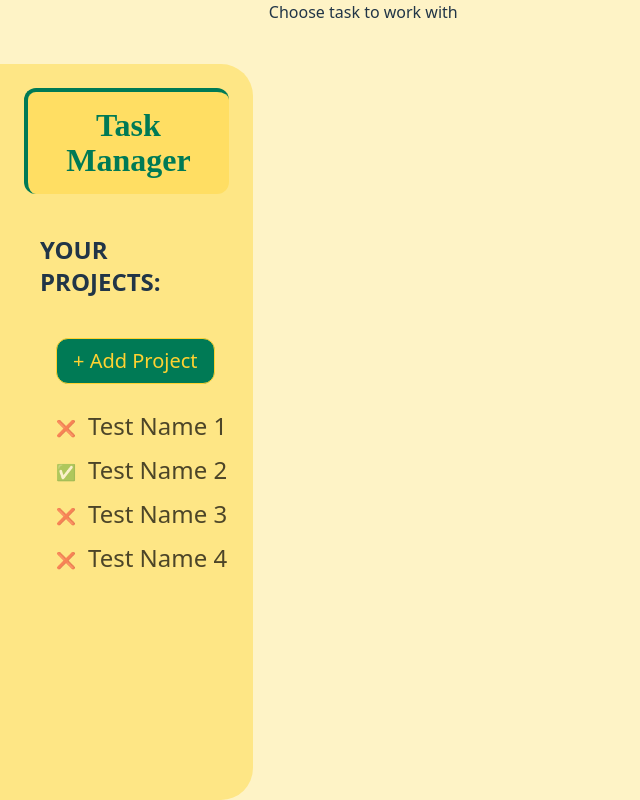
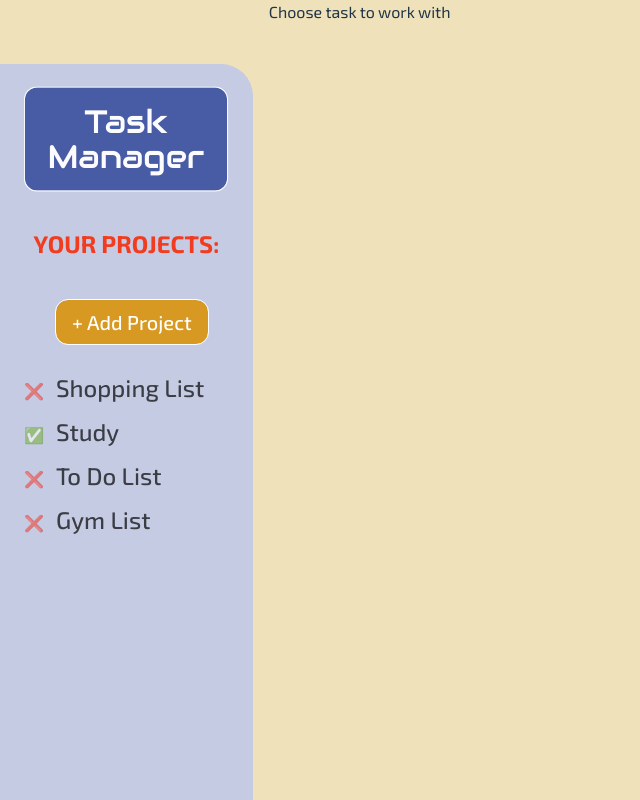
Before and after one commit to kornieiev/task-manager, a React (Vite) app: page / in a window 1280 px wide. Shown: the whole page, without its empty margins (0-640 px from the left). Built offline with nearby package versions, Linux system fonts and the light colour scheme.

Commit message:
add fonts / change styles

```diff
--- a/index.html
+++ b/index.html
@@ -1,8 +1,14 @@
-<!DOCTYPE html>
+<!doctype html>
 <html lang="en">
   <head>
     <meta charset="UTF-8" />
     <!-- <link rel="icon" type="image/svg+xml" href="/vite.svg" /> -->
+    <link rel="preconnect" href="https://fonts.googleapis.com" />
+    <link rel="preconnect" href="https://fonts.gstatic.com" crossorigin />
+    <link
+      href="https://fonts.googleapis.com/css2?family=Audiowide&family=Exo+2:ital,wght@0,100..900;1,100..900&family=Orbitron:wght@400..900&display=swap"
+      rel="stylesheet"
+    />
     <meta name="viewport" content="width=device-width, initial-scale=1.0" />
     <title>Task Manager</title>
   </head>
--- a/src/components/AddProject.jsx
+++ b/src/components/AddProject.jsx
@@ -2,7 +2,7 @@ export default function AddProject({ toggleModal }) {
   return (
     <div className='h-20'>
       <button
-        className='mt-10 mb-4 ml-8 px-4 py-2 rounded-xl outline-none transition-all duration-200 bg-emerald-700 text-amber-300 text-xl hover:scale-97  hover:text-amber-100 border hover:border-2'
+        className='px-4 py-2 mt-10 mb-4 ml-8 text-xl font-medium text-white transition-all duration-300 outline rounded-xl bg-custom-carrot hover:scale-98 hover:outline-2 hover:text-white/80 hover:outline-white/80'
         onClick={toggleModal}
       >
         + Add Project
--- a/src/components/Aside.jsx
+++ b/src/components/Aside.jsx
@@ -9,10 +9,10 @@ export default function Aside({
   toggleModal,
 }) {
   return (
-    <div className=' bg-amber-200 p-6 mt-16 rounded-r-4xl'>
+    <div className='p-6 mt-16 bg-custom-light-blue rounded-tr-4xl'>
       <Logo />
 
-      <h2 className='uppercase mt-10 text-2xl font-bold pl-4'>
+      <h2 className='mt-10 text-2xl font-bold text-center uppercase text-custom-red font-exo-2'>
         your projects:
       </h2>
 
--- a/src/components/Layout.jsx
+++ b/src/components/Layout.jsx
@@ -6,7 +6,7 @@ import NewProjectModal from "./NewProjectModal";
 const dummyProjects = [
   {
     id: "1",
-    projectTitle: "test name 1",
+    projectTitle: "Shopping list",
     projectText: "some dummy text 1",
     created: "22-10-2025",
     projectTasks: ["dummy task name 1-1", "dummy task name 1-2"],
@@ -14,7 +14,7 @@ const dummyProjects = [
   },
   {
     id: "2",
-    projectTitle: "test name 2",
+    projectTitle: "Study",
     projectText: "some dummy text 2",
     created: "22-10-2025",
     projectTasks: ["dummy task name 2-1", "dummy task name 2-2"],
@@ -22,7 +22,7 @@ const dummyProjects = [
   },
   {
     id: "3",
-    projectTitle: "test name 3",
+    projectTitle: "To do list",
     projectText: "some dummy text 3",
     created: "22-10-2025",
     projectTasks: ["dummy task name 3-1", "dummy task name 3-2"],
@@ -30,7 +30,7 @@ const dummyProjects = [
   },
   {
     id: "4",
-    projectTitle: "test name 4",
+    projectTitle: "Gym List",
     projectText: "some dummy text 4",
     created: "22-10-2025",
     projectTasks: ["dummy task name 4-1", "dummy task name 4-2"],
@@ -76,9 +76,9 @@ export default function Layout() {
   }
 
   return (
-    <div className='grid grid-cols-[1fr_4fr] min-w-screen w-full bg-amber-100 h-screen gap-4'>
+    <div className='grid grid-cols-[1fr_4fr] min-w-screen w-full bg-custom-yellow h-screen gap-4'>
       <Aside
-        className=' bg-amber-200 p-4'
+        className='p-4 '
         dummyProjects={tasks}
         activeTask={activeTask}
         handleActiveTask={handleActiveTask}
@@ -91,7 +91,7 @@ export default function Layout() {
       />
       {activeTask ? (
         <Content
-          className=' bg-blue-100 p-4'
+          className='p-4 bg-blue-100 '
           currentTask={tasks.filter((task) => task.id === activeTask)}
           addNewTask={addNewTask}
           enteredValue={enteredValue}
--- a/src/components/Logo.jsx
+++ b/src/components/Logo.jsx
@@ -1,9 +1,14 @@
 export default function Logo() {
+  const hover =
+    "hover:text-black/70 hover:border-t-0 hover:border-l-0 hover:border-b-4 hover:border-r-4 hover:animate-none hover:bg-blue-100 hover:border-black/70 transition-all duration-200";
+
   return (
-    <>
-      <h1 className=' text-center bg-amber-300/40 font-merriweather text-[10px] wrap-break-word font-bold border-t-4 border-l-4 rounded-xl border-emerald-700 p-4 text-emerald-700 hover:bg-blue-100 hover:border-black/70 transition-all duration-200 hover:text-black/70  hover:border-t-0 hover:border-l-0 hover:border-b-4 hover:border-r-4'>
+    <div className='w-[200px] h-[100px] mx-auto'>
+      <h1
+        className={`animate-pulse-soft text-center bg-custom-blue font-audiowide text-[10px] wrap-break-word font-bold rounded-xl p-4 text-white hover:animate-none`}
+      >
         Task Manager
       </h1>
-    </>
+    </div>
   );
 }
--- a/src/components/NewProjectModal.jsx
+++ b/src/components/NewProjectModal.jsx
@@ -3,13 +3,13 @@ import { createPortal } from "react-dom";
 
 const style = {
   label:
-    "mt-3 mb-1 text-2xl font-bold tracking-wide text-center uppercase transition-all duration-300 peer-focus/title:text-emerald-600 peer-focus/title:scale-105 text-black/70",
+    "mt-3 mb-1 text-2xl font-bold tracking-wide text-center uppercase transition-all duration-300 peer-focus/title:text-emerald-600 peer-focus/title:scale-105 text-black/70 peer-focus/title:translate-y-1",
   input:
     "px-4 py-2 text-2xl tracking-wide border peer/title rounded-xl min-w-xl outline-none focus:scale-105 duration-300 transition-all",
   inputWrapper: "mt-4 flex flex-col-reverse ",
   button:
     "px-8 py-4 mx-auto mt-12 text-2xl tracking-wide uppercase transition-all my-5 duration-300 peer/button bg-emerald-700 text-amber-200 rounded-xl hover:text-emerald-700 hover:bg-amber-200 hover:scale-105",
-  line: "mt-4 text-transparent mx-auto w-0 peer-hover/button:w-xl h-[3px] peer-hover/button:bg-emerald-700 border transition-all duration-1000",
+  line: "mt-4 text-transparent mx-auto w-0 peer-hover/button:w-xl h-[3px] peer-hover/button:bg-emerald-700 border transition-all duration-700",
 };
 
 export default function NewProjectModal({
--- a/src/components/TaskList.jsx
+++ b/src/components/TaskList.jsx
@@ -4,8 +4,8 @@ export default function TaskList({
   handleActiveTask,
 }) {
   return (
-    <div className='flex flex-col gap-6 mt-8 pl-8'>
-      <ul className='flex flex-col gap-3'>
+    <div className='flex flex-col gap-6 mt-8'>
+      <ul className='flex flex-col gap-3 '>
         {dummyProjects.map((project) => {
           const isActive = activeTask === project.id;
           return (
@@ -13,7 +13,7 @@ export default function TaskList({
               key={project.id}
               onClick={() => handleActiveTask(project.id)}
               className={`flex gap-3 text-2xl  font-medium capitalize transition-all duration-300 cursor-pointer ${
-                isActive ? "translate-x-4" : undefined
+                isActive ? "translate-x-2" : undefined
               } text-black/60 hover:text-black`}
             >
               <span
--- a/src/index.css
+++ b/src/index.css
@@ -1,14 +1,74 @@
 @import "tailwindcss";
-@import url("https://fonts.googleapis.com/css2?family=Merriweather:wght@300;400;700;900&display=swap");
+
+@theme {
+  --color-custom-carrot: #d79922;
+  --color-custom-yellow: #efe2ba;
+  --color-custom-red: #f13c20;
+  --color-custom-blue: #4056a1;
+  --color-custom-light-blue: #c5cbe3;
+}
 
 .font-merriweather {
   font-family: "Merriweather", serif;
 }
 
+.font-audiowide {
+  font-family: "Audiowide", sans-serif;
+}
+
+.font-exo-2 {
+  font-family: "Exo 2", sans-serif;
+}
+
+.font-orbitron {
+  font-family: "Orbitron", sans-serif;
+}
+
+.font-inter {
+  font-family: "Inter", sans-serif;
+}
+
 /* Кастомные стили должны быть после Tailwind */
 
+/* Fallback анимации если Tailwind config не работает */
+@keyframes pulse-fast {
+  0%,
+  100% {
+    opacity: 1;
+    scale: 1.05;
+  }
+  50% {
+    opacity: 0.9;
+    scale: 1.1;
+  }
+}
+
+/* Мягкая пульсация */
+@keyframes pulse-soft {
+  0%,
+  100% {
+    opacity: 1;
+    transform: scale(1);
+  }
+  50% {
+    opacity: 0.9;
+    transform: scale(1.02);
+    outline: 2px solid white;
+
+    /* color: #d79922; */
+  } /* Менее заметное затемнение */
+}
+
+.animate-pulse-fast {
+  animation: pulse-fast 1s cubic-bezier(0.4, 0, 0.6, 1) infinite;
+}
+
+.animate-pulse-soft {
+  animation: pulse-soft 2s ease-in-out infinite;
+}
+
 :root {
-  font-family: system-ui, Avenir, Helvetica, Arial, sans-serif;
+  font-family: "Exo 2", system-ui, Avenir, Helvetica, Arial, sans-serif;
   line-height: 1.5;
   font-weight: 400;
 
--- a/tailwind.config.js
+++ b/tailwind.config.js
@@ -4,12 +4,26 @@ export default {
   theme: {
     extend: {
       fontFamily: {
+        // Специальные шрифты для заголовков и акцентов
         merriweather: ["Merriweather", "serif"],
+        audiowide: ["Audiowide", "sans-serif"],
+        exo: ["Exo 2", "sans-serif"], // Альтернативное имя для Exo 2
+        orbitron: ["Orbitron", "sans-serif"],
+      },
+      keyframes: {
+        "pulse-custom": {
+          "0%, 100%": { opacity: "1" },
+          "50%": { opacity: "0.5" },
+        },
+      },
+      animation: {
+        "pulse-slow": "pulse-custom 3s cubic-bezier(0.4, 0, 0.6, 1) infinite",
+        "pulse-fast": "pulse-custom 1s cubic-bezier(0.4, 0, 0.6, 1) infinite",
       },
     },
   },
   plugins: [],
   corePlugins: {
-    backdropFilter: true, // Включить backdrop фильтры
+    backdropFilter: true,
   },
 };
```
